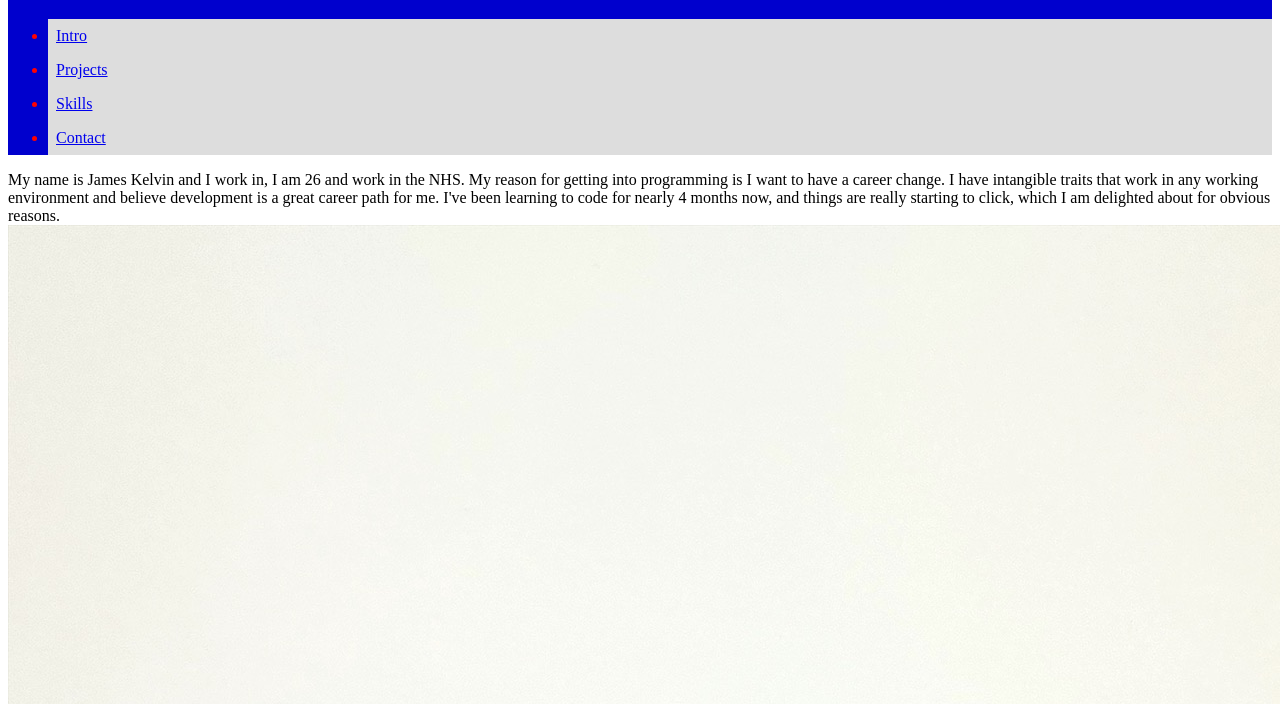
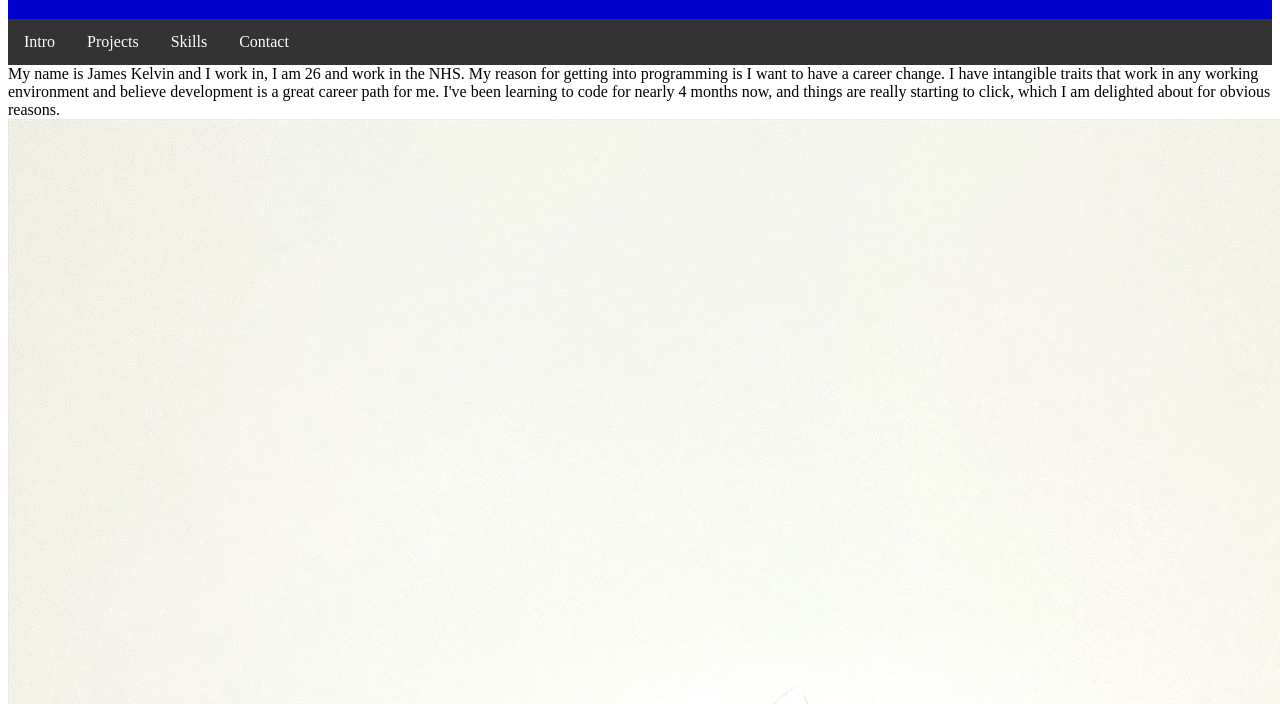
Before and after one commit to jkelvin19/Portfolio-Project, a plain HTML site: page index.html in a window 1280 px wide. Shown: the part 61-765 px from the top of the page. Drawn offline with Linux system fonts and the light colour scheme.

Commit message:
Nav bar 2.0

```diff
--- a/styles.css
+++ b/styles.css
@@ -3,17 +3,30 @@ background-color: mediumblue;
 color: red;
 }
 
-nav {
+ul {
+    list-style-type: none;
+    margin: 0;
+    padding: 0;
+    overflow: hidden;
+    background-color: #333;
+  }
+
+  li {
     float: left;
-}
+  }
 
-a {
+  li a {
     display: block;
-    padding: 8px;
-    background-color: #dddddd;
+    color: white;
+    text-align: center;
+    padding: 14px 16px;
+    text-decoration: none;
+  }
 
-}
-
+  /* Change the link color to #111 (black) on hover */
+  li a:hover {
+    background-color: #111;
+  }
 
 
 
```
